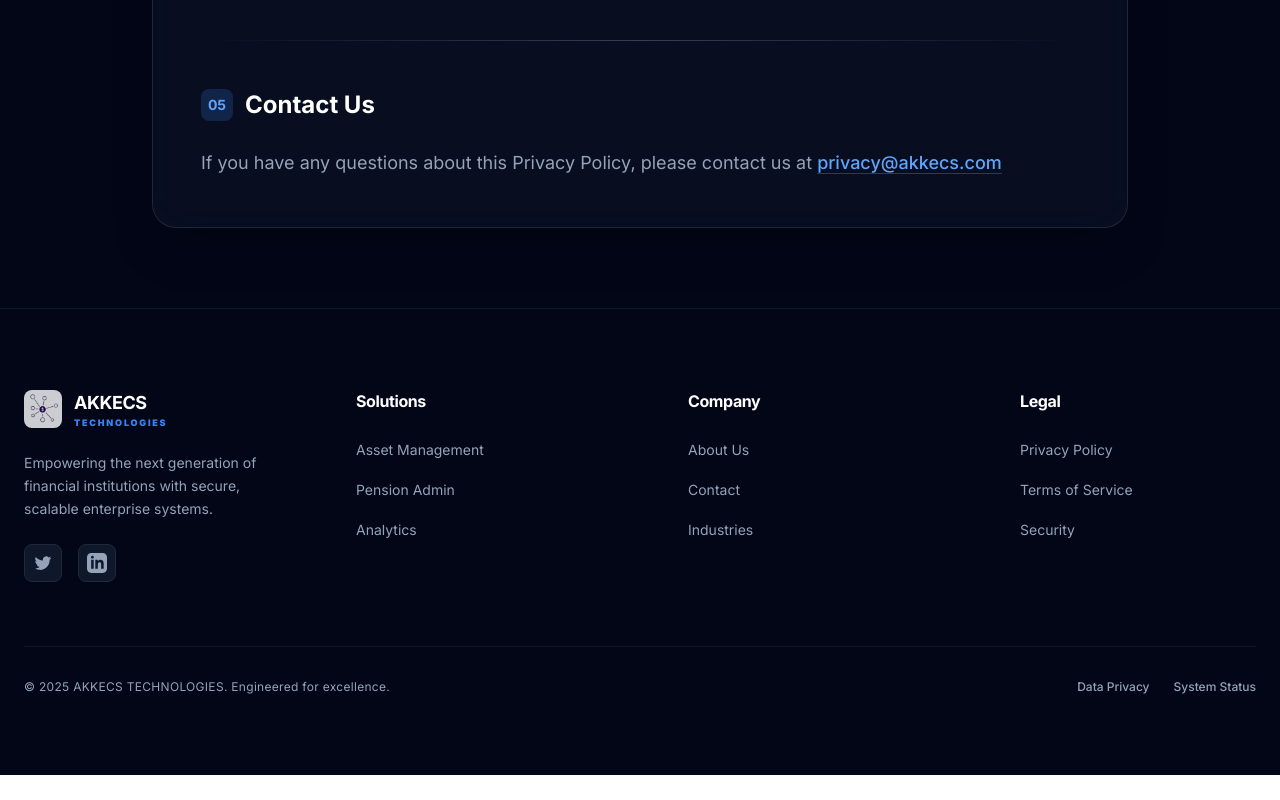
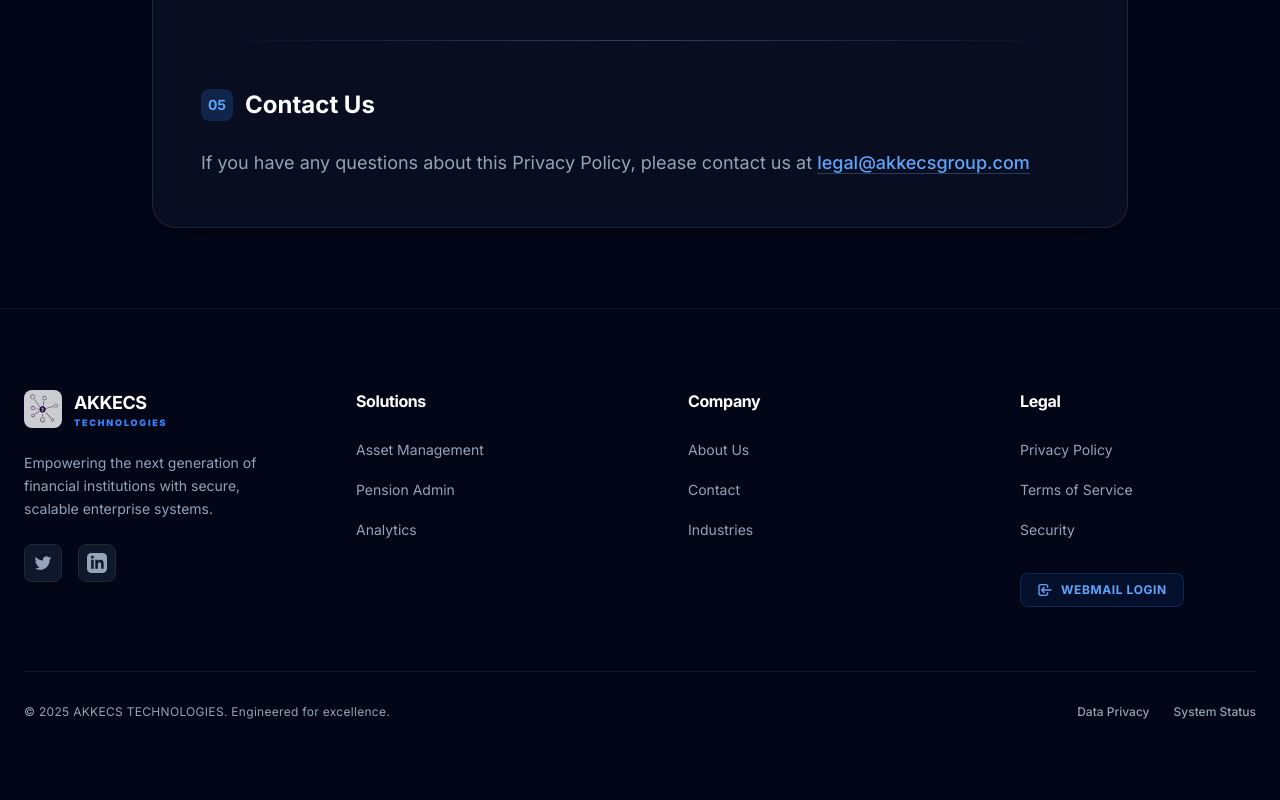
Before and after one commit to Kobby90/akkecs_group, a Next.js app: page /privacy in a window 1280 px wide. Shown: the part 1908-2708 px from the top of the page. Before the commit the page ends 2683 px from the top, so only its background shows below. Built offline with nearby package versions, Linux system fonts and the light colour scheme.

Commit message:
feat: Implement contact and privacy pages, global layout, and reusable image slider and footer components.

```diff
--- a/src/app/contact/page.tsx
+++ b/src/app/contact/page.tsx
@@ -29,8 +29,7 @@
     setStatus({ submitting: true, submitted: false, error: null });
 
     try {
-      // Initialize EmailJS with your public key
-      emailjs.init("LfdqLuKE1jKq9bd7X");
+      emailjs.init("KlzG2kNDRThmgyHCg");
 
       // Send auto-reply to the user
       await emailjs.send(
--- a/src/app/layout.tsx
+++ b/src/app/layout.tsx
@@ -19,15 +19,13 @@
 }>) {
   return (
     <html lang="en">
-      <head>
-        <AnalyticsProvider />
-      </head>
       <body className={inter.className}>
         <Navbar />
         <main className="min-h-screen pt-16">
           {children}
         </main>
         <Footer />
+        <AnalyticsProvider />
       </body>
     </html>
   );
--- a/src/app/privacy/page.tsx
+++ b/src/app/privacy/page.tsx
@@ -115,7 +115,7 @@
               Contact Us
             </h2>
             <p className="text-slate-400">
-              If you have any questions about this Privacy Policy, please contact us at <a href="mailto:privacy@akkecs.com" className="text-blue-400 hover:text-blue-300 no-underline border-b border-blue-400/30 hover:border-blue-300">privacy@akkecs.com</a>
+              If you have any questions about this Privacy Policy, please contact us at <a href="mailto:legal@akkecsgroup.com" className="text-blue-400 hover:text-blue-300 no-underline border-b border-blue-400/30 hover:border-blue-300">legal@akkecsgroup.com</a>
             </p>
           </div>
         </div>
--- a/src/components/ImageSlider.tsx
+++ b/src/components/ImageSlider.tsx
@@ -45,10 +45,18 @@
     <div className="absolute inset-0">
       {/* Images */}
       <div className="relative h-full w-full">
-        {images.map((image, index) => (
+        {images.map((image, index) => {
+          // Only render current, next, and previous images in the DOM
+          const isCurrent = index === currentIndex;
+          const isNext = index === (currentIndex + 1) % images.length;
+          const isPrev = index === (currentIndex - 1 + images.length) % images.length;
+
+          if (!isCurrent && !isNext && !isPrev) return null;
+
+          return (
             <div
               key={index}
-            className={`absolute inset-0 transition-opacity duration-1000 ${index === currentIndex ? 'opacity-100' : 'opacity-0'
+              className={`absolute inset-0 transition-opacity duration-1000 ${isCurrent ? 'opacity-100' : 'opacity-0'
                 }`}
             >
               <div className={`absolute inset-0 bg-gray-200 ${isLoading ? 'visible' : 'invisible'}`} />
@@ -59,13 +67,14 @@
                 className={`object-cover transition-opacity duration-300 ${isLoading ? 'opacity-0' : 'opacity-100'
                   }`}
                 sizes="(max-width: 768px) 100vw, (max-width: 1200px) 80vw, 100vw"
-              priority={index === 0}
+                priority={isCurrent}
                 quality={85}
                 onLoad={() => setIsLoading(false)}
-              loading={index === 0 ? 'eager' : 'lazy'}
+                loading={isCurrent ? 'eager' : 'lazy'}
               />
             </div>
-        ))}
+          );
+        })}
       </div>
 
       {/* Navigation Arrows */}
--- a/src/components/layout/Footer.tsx
+++ b/src/components/layout/Footer.tsx
@@ -85,6 +85,21 @@
                     </Link>
                   </li>
                 ))}
+                {section.title === 'Legal' && (
+                  <li className="pt-4">
+                    <a
+                      href="http://www.akkecsgroup.com/webmail"
+                      target="_blank"
+                      rel="noopener noreferrer"
+                      className="inline-flex items-center space-x-2 px-4 py-2 rounded-lg bg-blue-600/10 border border-blue-500/20 text-blue-400 text-xs font-bold uppercase tracking-wider hover:bg-blue-600 hover:text-white transition-all duration-300"
+                    >
+                      <svg className="w-4 h-4" fill="none" stroke="currentColor" viewBox="0 0 24 24">
+                        <path strokeLinecap="round" strokeLinejoin="round" strokeWidth="2" d="M11 16l-4-4m0 0l4-4m-4 4h14m-5 4v1a3 3 0 01-3 3H6a3 3 0 01-3-3V7a3 3 0 013-3h7a3 3 0 013 3v1" />
+                      </svg>
+                      <span>Webmail Login</span>
+                    </a>
+                  </li>
+                )}
               </ul>
             </div>
           ))}
```
Lines whose indentation alone changed are shown as unchanged.
